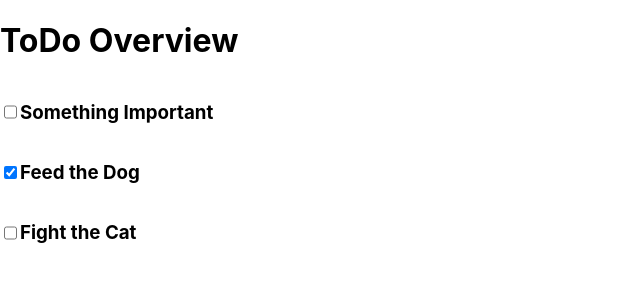
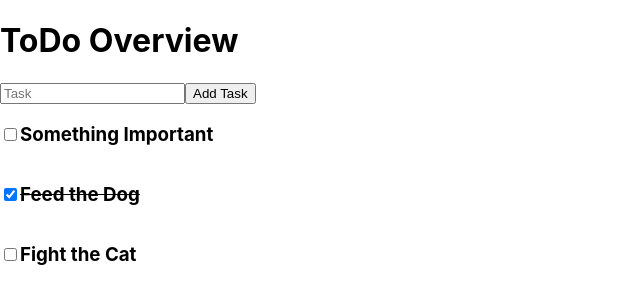
Before and after one commit to Simon-Oliver/reactExploration, a React (Create React App) app: page / in a window 1280 px wide. Shown: the top 304 px of the page, without its empty margins (0-640 px from the left). Built offline with nearby package versions, Linux system fonts and the light colour scheme.

Commit message:
palying with form input

```diff
--- a/package.json
+++ b/package.json
@@ -5,7 +5,8 @@
   "dependencies": {
     "react": "^16.7.0",
     "react-dom": "^16.7.0",
-    "react-scripts": "2.1.3"
+    "react-scripts": "2.1.3",
+    "uniqid": "^5.0.3"
   },
   "scripts": {
     "start": "react-scripts start",
--- a/src/App.css
+++ b/src/App.css
@@ -1,3 +1,8 @@
 .itemContainer {
-    display: flex;
+  display: flex;
+  align-items: center;
 }
+
+input[type='checkbox']:checked + h3 {
+  text-decoration-line: line-through;
+}
--- a/src/ToDoList.js
+++ b/src/ToDoList.js
@@ -1,14 +1,43 @@
 import React from 'react';
+import uniqid from 'uniqid';
 import ToDoListItem from './ToDoListItem';
-import { todos } from './dummydata';
+import todos from './dummydata';
 
-const ToDoList = () => (
+class ToDoList extends React.Component {
+  state = {
+    todos
+  };
+
+  updateTodo = event => {
+    event.preventDefault();
+    console.log(this.state.todos);
+  };
+
+  handleInput = e => {
+    const newItem = {
+      id: uniqid(),
+      title: e.target.value,
+      completed: false
+    };
+
+    this.setState({ items: this.state.todos.push(newItem) });
+    console.log(e.target.value);
+  };
+
+  render() {
+    return (
       <div>
         <h1>ToDo Overview</h1>
+        <form onSubmit={this.updateTodo}>
+          <input onChange={this.handleInput} placeholder="Task" />
+          <button type="submit"> Add Task </button>
+        </form>
         {todos.map(todo => (
-      <ToDoListItem item={todo} />
+          <ToDoListItem item={todo} key={todo.id} />
         ))}
       </div>
     );
+  }
+}
 
 export default ToDoList;
--- a/src/ToDoListItem.js
+++ b/src/ToDoListItem.js
@@ -6,7 +6,7 @@ class ToDoListItem extends React.Component {
     ...this.props.item
   };
 
-  handleInputChange = e => {
+  handleInputChange = () => {
     const { completed } = this.state;
     this.setState({ completed: !completed });
   };
@@ -16,7 +16,7 @@ class ToDoListItem extends React.Component {
     return (
       <div className="itemContainer">
         <input
-          name="todoItem"
+          name="inputItem"
           type="checkbox"
           checked={completed}
           onChange={this.handleInputChange}
--- a/src/dummydata.js
+++ b/src/dummydata.js
@@ -1,14 +1,21 @@
-export const todos = [
+import uniqid from 'uniqid';
+
+const todos = [
   {
+    id: uniqid(),
     title: 'Something Important',
     completed: false
   },
   {
+    id: uniqid(),
     title: 'Feed the Dog',
     completed: true
   },
   {
+    id: uniqid(),
     title: 'Fight the Cat',
     completed: false
   }
 ];
+
+export default todos;
```
Also changed, not shown: 1 other file (tests, documents, lock files or other folders). Lines whose indentation alone changed are shown as unchanged.
